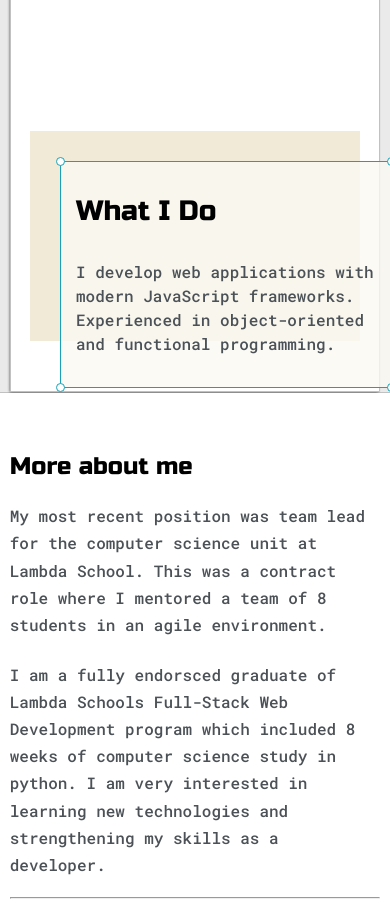
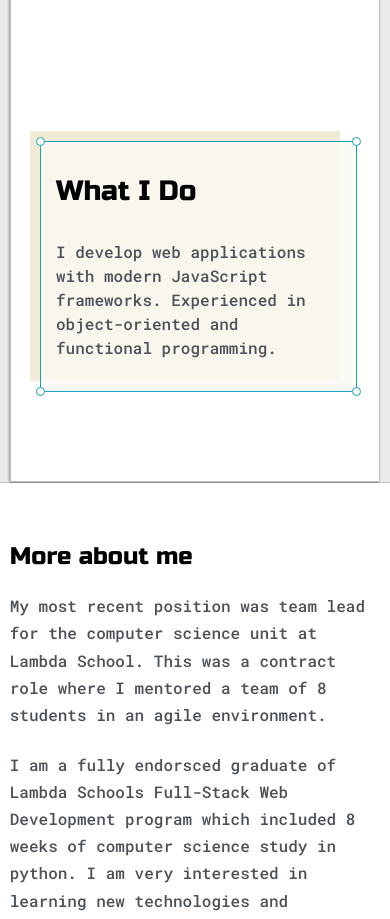
Before and after one commit to codeOfTheFuture/professional-portfolio, a Next.js app: page / in a window 390 px wide. Shown: the part 780-1699 px from the top of the page. Built offline with nearby package versions, Linux system fonts and the light colour scheme.

Commit message:
added some media queries to mixins that are used infoRightColumn.jsx for better positioning in mobile view

```diff
--- a/components/infoLeftColumn/InfoLeftColumn.module.scss
+++ b/components/infoLeftColumn/InfoLeftColumn.module.scss
@@ -13,7 +13,6 @@
     width: 200px;
     height: 200px;
     object-fit: cover;
-    // border: 2px solid $borderColor;
   }
 
   h5 {
--- a/styles/mixins.scss
+++ b/styles/mixins.scss
@@ -56,6 +56,14 @@
   height: 180px;
   padding-left: 30px;
   padding-top: 30px;
+
+  @media screen and (max-width: $mobileView) {
+    height: 240px;
+    padding-left: 10px;
+    padding-top: 10px;
+    margin-bottom: 50px;
+    margin-right: 20px;
+  }
 }
 
 @mixin preview($themeName) {
@@ -64,6 +72,11 @@
   background-color: map.get($previewBgTest, $themeName);
   padding: 15px;
   position: relative;
+
+  @media screen and (max-width: $mobileView) {
+    width: 285px;
+    margin-bottom: 50px;
+  }
 
   .corner {
     width: 7px;
```
